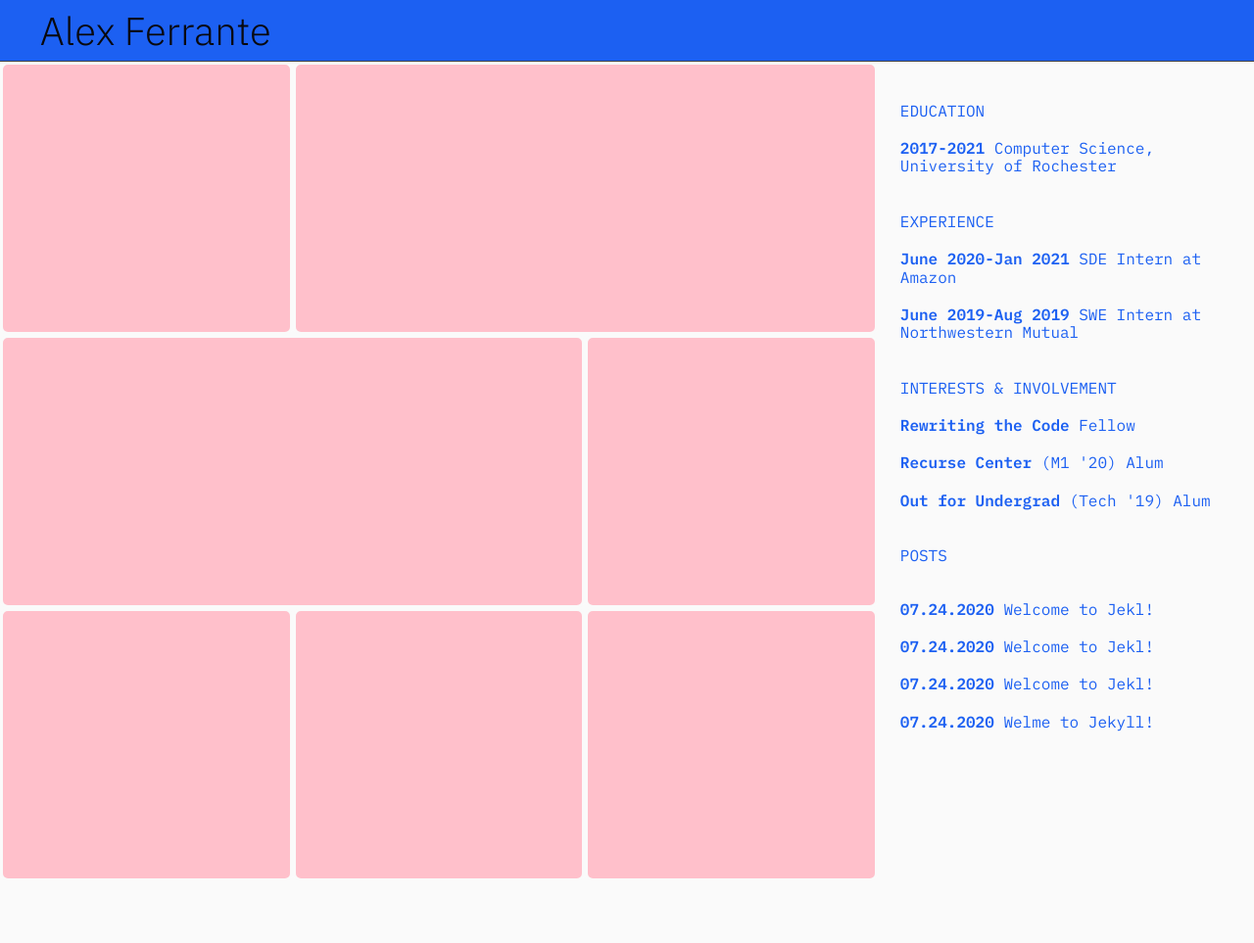
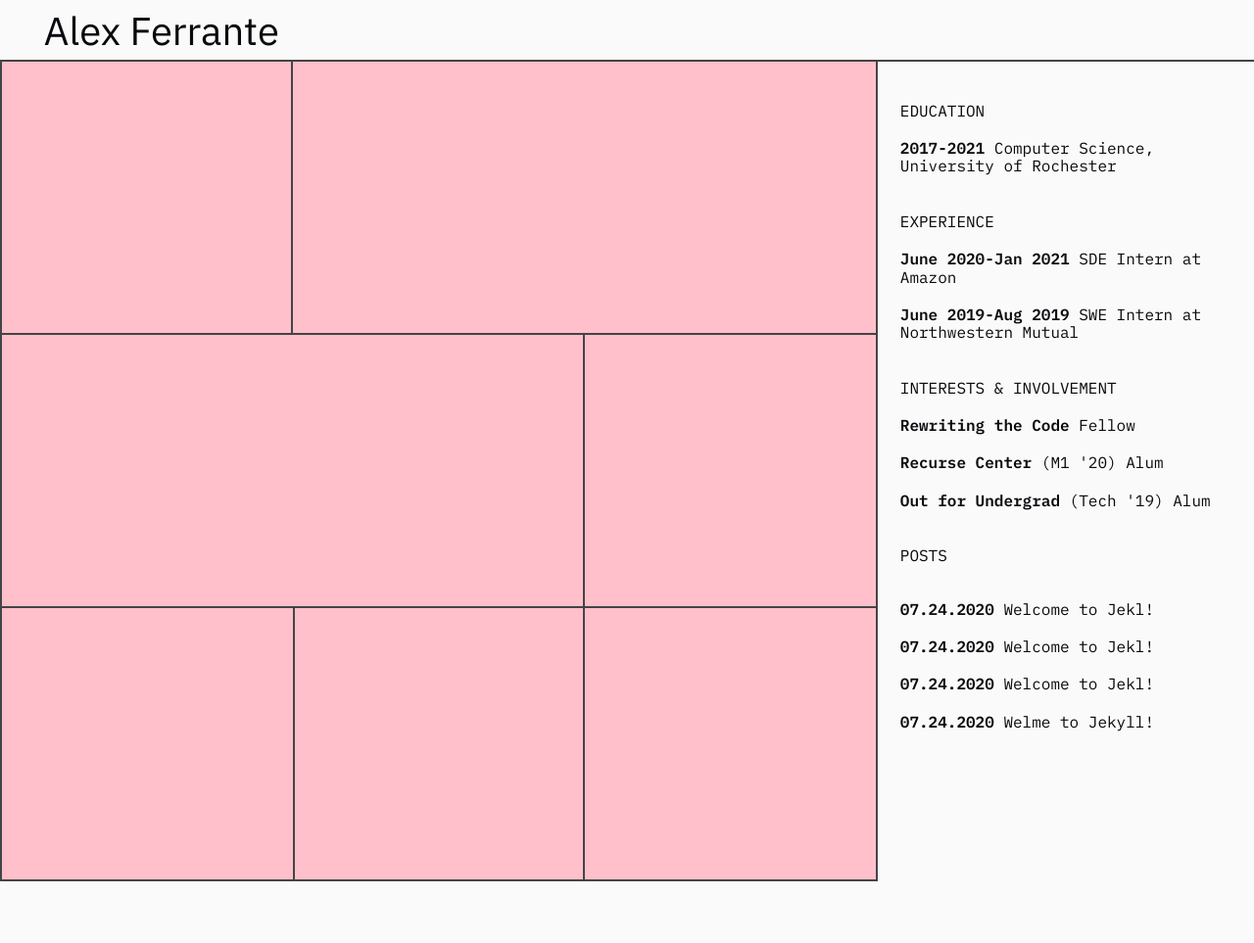
Before and after one commit to alexferrante/alexferrante.github.io, a Jekyll site: the page built from index.markdown, in a window 1280 px wide. Shown: the whole page at 98% size. Built offline with Jekyll 4.4.1, drawn with Linux system fonts in a browser that asks for light colours.

Commit message:
Add small formatting changes to post(s) layout

```diff
--- a/_config.yml
+++ b/_config.yml
@@ -1,11 +1,8 @@
 title: Alex Ferrante
-email: your-email@example.com
 description: >-
-  Write an awesome description for your new site here. You can edit this
-  line in _config.yml. It will appear in your document head meta (for
-  Google search results) and in your feed.xml site description.
+  Personal website
 baseurl: ""
-url: ""
+url: "alexferrante.github.io"
 github_username:  alexferrante
 
 plugins:
--- a/_layouts/page.html
+++ b/_layouts/page.html
@@ -26,7 +26,7 @@
 
     </div>
     <div class="project-container">
-      <div class="card card-1">
+      <div class="card card-1" style="border-right: none"}>
       </div>
       <div class="card card-1">
       </div>
--- a/_sass/includes/_styles.scss
+++ b/_sass/includes/_styles.scss
@@ -7,12 +7,12 @@
   display: flex;
   height: 100%;
   align-items: center;
-  border-bottom: 1px solid $secondary-accent;
+  border-bottom: 2px solid $secondary-accent;
   padding: 1%;
   span {
-    padding-left: $header-alignment / 4;
+    padding-left: 0.8em;
     width: 100%;
-    font-family: $primary-header;
+    font-family: $font-heading;
     font-size: 4rem;
     white-space: nowrap;
   }
@@ -43,15 +43,17 @@
   flex-wrap: wrap;
   margin: 0 auto;
   height: 31%;
+  .card:last-child {
+    border-left: none;
+  }
 }
 
 $columns: 3;
 
 .card {
   background-color: pink;
-  border: $main-background 3px solid;
-  border-radius: 8px;
-  padding: 16px;
+  border: 2px solid $secondary-accent;
+  border-top: 0px;
 }
 
 @for $width from 1 through $columns {
@@ -73,12 +75,15 @@
     font-size: 1.5em;
     padding-top: $header-alignment / 4;
   }
-  h2 {
+  div {
+    margin: 7% 10% 10% 0;
   }
 }
 
 .posts-container {
+  margin: $header-alignment 0 $header-alignment 0;
   margin-left: $header-alignment;
+
   li {
     padding-bottom: 7%;
   }
--- a/_sass/includes/_typography.scss
+++ b/_sass/includes/_typography.scss
@@ -96,7 +96,6 @@
 
 h3 {
   font-family: "IBM Plex Mono";
-  font-style: italic;
   font-weight: normal;
   font-size: 3rem;
 }
@@ -104,6 +103,7 @@
 h4 {
   font-family: $font-body;
   font-size: 1.5rem;
+  font-style: italic;
   font-weight: normal;
 }
 
```
